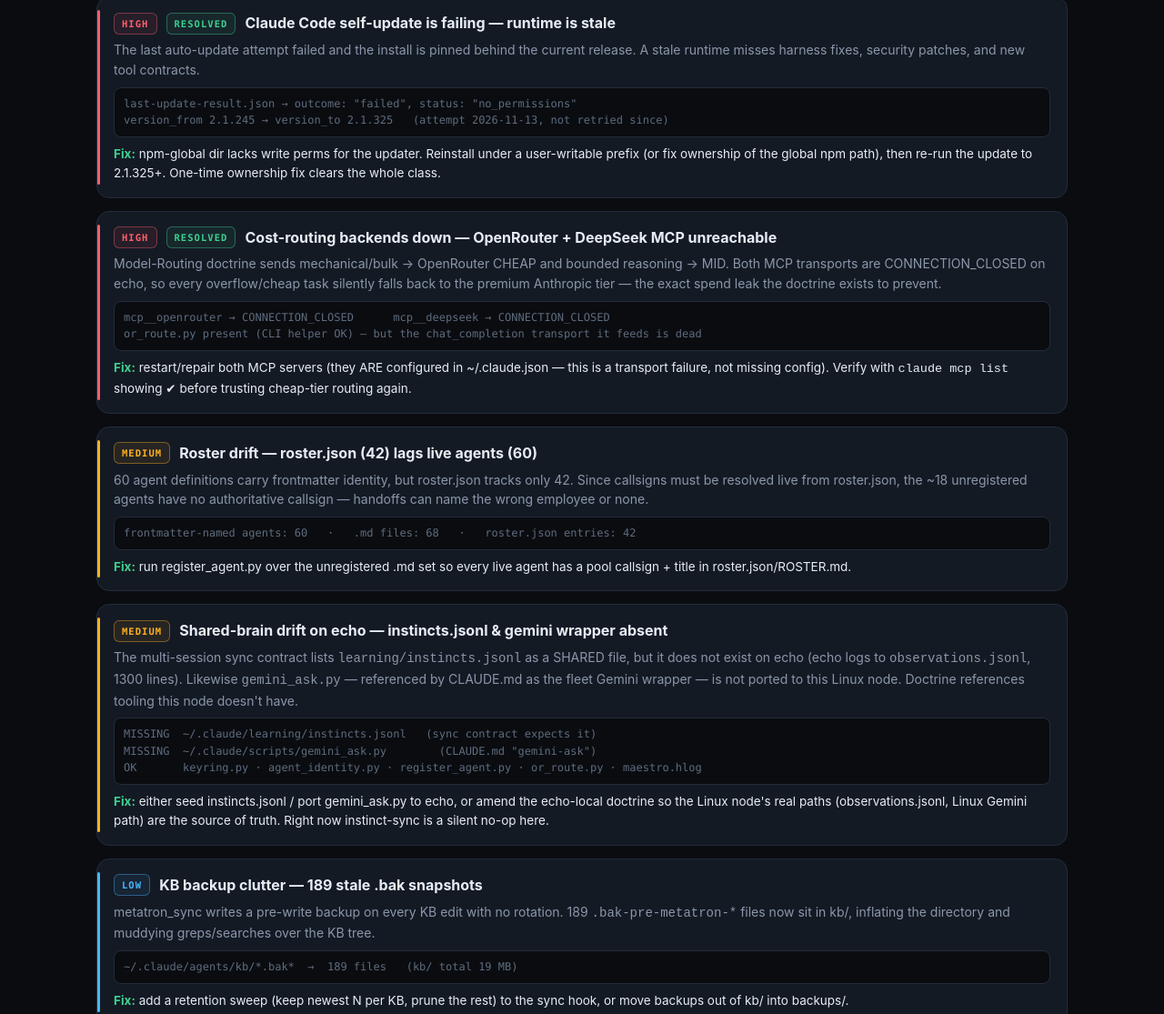
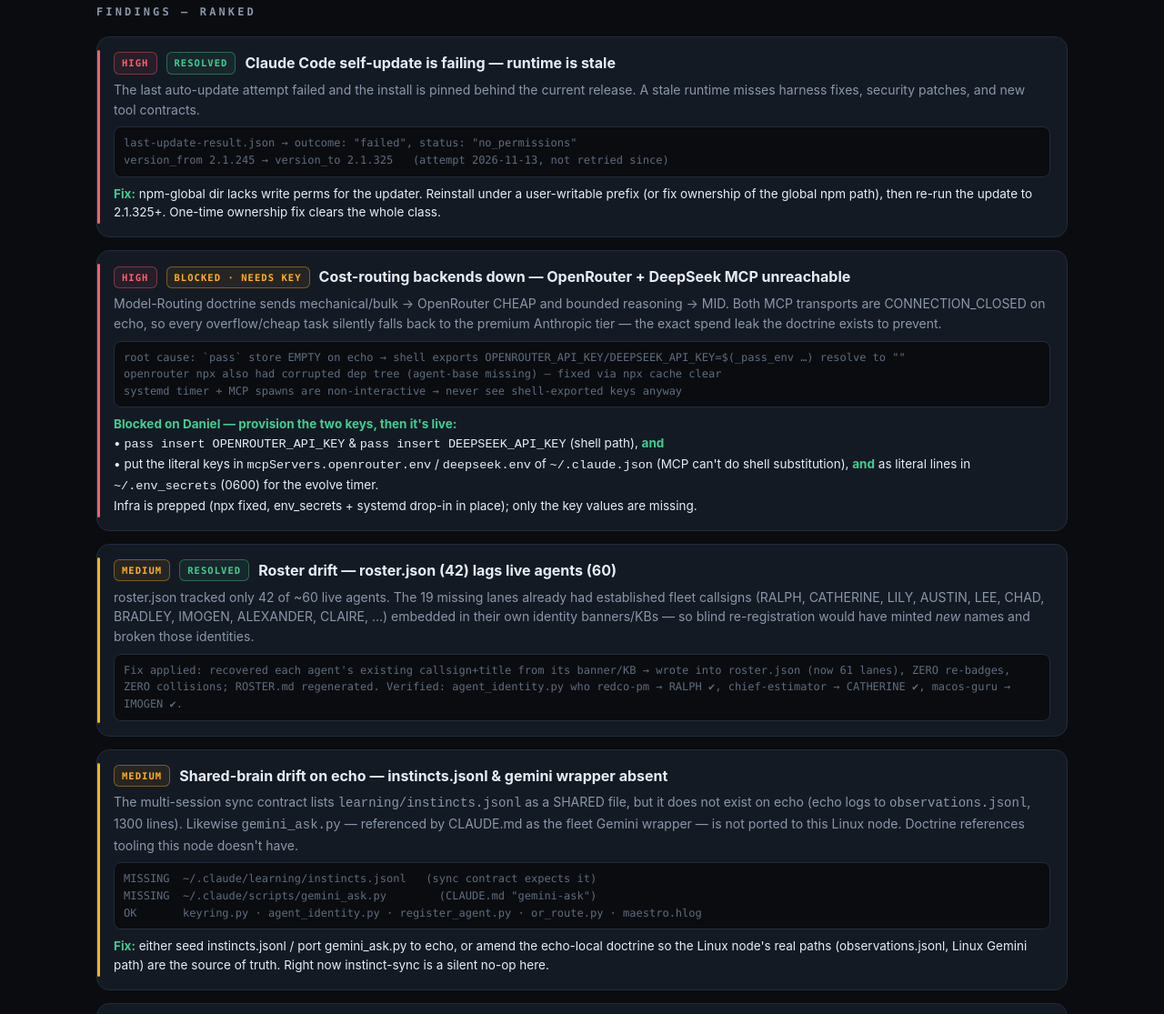
Before and after one commit to heyfinal/metatron-audits, a plain HTML site: page index.html in a window 1280 px wide. Shown: the part 1336-2451 px from the top of the page at 91% size. Drawn offline with Linux system fonts and the light colour scheme.

Commit message:
audit: honest correction — #1/#3 resolved, #2 blocked on key provisioning

```diff
--- a/index.html
+++ b/index.html
@@ -80,9 +80,9 @@
     <span>AUDITOR&nbsp; <b>METATRON (self)</b></span>
     <span>SCOPE&nbsp; <b>~/.claude install</b></span>
   </div>
-  <div class="grade"><span class="big g">A&minus;&nbsp;/&nbsp;Healthy</span><small>Both high-severity items remediated same day · medium/low items open</small></div>
-  <div style="margin-top:16px;padding:12px 16px;border:1px solid rgba(63,207,142,.4);background:rgba(63,207,142,.08);border-radius:12px;font-size:13.5px;color:var(--ink)">
-    <b style="color:var(--ok)">✔ Remediation applied 2026-11-22</b> — <b>#1</b> runtime confirmed current (mise-managed <b>2.1.330</b>, ahead of target); removed the orphaned root-owned npm-global <code>2.1.245</code> that was generating the recurring failed-update signal. <b>#2</b> OpenRouter + DeepSeek MCP restored — root cause was keys exported only in interactive shells (never inherited by non-interactive MCP spawns) plus a corrupted openrouter npx dep tree; keys wired into per-server <code>env</code>, npx cache cleared, both verified via live handshake. <span style="color:var(--mut)">Takes effect for new sessions on reconnect.</span>
+  <div class="grade"><span class="big g">B&nbsp;/&nbsp;Healthy</span><small>#1 resolved · #3 roster resolved · #2 blocked on key provisioning (Daniel)</small></div>
+  <div style="margin-top:16px;padding:12px 16px;border:1px solid rgba(255,176,32,.4);background:rgba(255,176,32,.08);border-radius:12px;font-size:13.5px;color:var(--ink)">
+    <b style="color:var(--ok)">✔ Remediation 2026-11-22</b> — <b>#1 RESOLVED:</b> runtime confirmed current (mise-managed <b>2.1.330</b>, ahead of target); removed the orphaned root-owned npm-global <code>2.1.245</code> driving the failed-update signal. <b>#3 RESOLVED:</b> recovered all 19 missing agents' established callsigns from their own identity banners/KBs and wrote them into <code>roster.json</code> (61 lanes) — no re-badging. <b style="color:var(--warn)">#2 BLOCKED:</b> deeper investigation found the OpenRouter/DeepSeek API keys are <b>not provisioned on echo at all</b> — the <code>pass</code> store is empty, so the shell's <code>$(_pass_env …)</code> exports resolve to nothing. The npx dep corruption was fixed and the env plumbing (<code>~/.env_secrets</code> + systemd drop-in) is prepped, but cost-routing stays down until Daniel provisions the two keys. Interim wiring was reverted to a clean state. <span style="color:var(--mut)">Honest correction: the first-pass "connected" check was tools/list only, which needs no auth.</span>
   </div>
 </div></header>
 
@@ -140,18 +140,21 @@ version_from 2.1.245 → version_to 2.1.325   (attempt 2026-11-13, not retried s
     </div>
 
     <div class="find high">
-      <h3><span class="sev high">High</span> <span class="sev good">Resolved</span> Cost-routing backends down — OpenRouter + DeepSeek MCP unreachable</h3>
+      <h3><span class="sev high">High</span> <span class="sev med">Blocked · needs key</span> Cost-routing backends down — OpenRouter + DeepSeek MCP unreachable</h3>
       <p>Model-Routing doctrine sends mechanical/bulk → OpenRouter CHEAP and bounded reasoning → MID. Both MCP transports are CONNECTION_CLOSED on echo, so every overflow/cheap task silently falls back to the premium Anthropic tier — the exact spend leak the doctrine exists to prevent.</p>
-      <div class="ev">mcp__openrouter → CONNECTION_CLOSED      mcp__deepseek → CONNECTION_CLOSED
-or_route.py present (CLI helper OK) — but the chat_completion transport it feeds is dead</div>
-      <div class="fix"><b>Fix:</b> restart/repair both MCP servers (they ARE configured in ~/.claude.json — this is a transport failure, not missing config). Verify with <code>claude mcp list</code> showing ✔ before trusting cheap-tier routing again.</div>
+      <div class="ev">root cause: `pass` store EMPTY on echo → shell exports OPENROUTER_API_KEY/DEEPSEEK_API_KEY=$(_pass_env …) resolve to ""
+openrouter npx also had corrupted dep tree (agent-base missing) — fixed via npx cache clear
+systemd timer + MCP spawns are non-interactive → never see shell-exported keys anyway</div>
+      <div class="fix"><b>Blocked on Daniel — provision the two keys, then it's live:</b><br>
+      • <code>pass insert OPENROUTER_API_KEY</code> &amp; <code>pass insert DEEPSEEK_API_KEY</code> (shell path), <b>and</b><br>
+      • put the literal keys in <code>mcpServers.openrouter.env</code> / <code>deepseek.env</code> of <code>~/.claude.json</code> (MCP can't do shell substitution), <b>and</b> as literal lines in <code>~/.env_secrets</code> (0600) for the evolve timer.<br>
+      Infra is prepped (npx fixed, env_secrets + systemd drop-in in place); only the key values are missing.</div>
     </div>
 
     <div class="find med">
-      <h3><span class="sev med">Medium</span> Roster drift — roster.json (42) lags live agents (60)</h3>
-      <p>60 agent definitions carry frontmatter identity, but roster.json tracks only 42. Since callsigns must be resolved live from roster.json, the ~18 unregistered agents have no authoritative callsign — handoffs can name the wrong employee or none.</p>
-      <div class="ev">frontmatter-named agents: 60   ·   .md files: 68   ·   roster.json entries: 42</div>
-      <div class="fix"><b>Fix:</b> run register_agent.py over the unregistered .md set so every live agent has a pool callsign + title in roster.json/ROSTER.md.</div>
+      <h3><span class="sev med">Medium</span> <span class="sev good">Resolved</span> Roster drift — roster.json (42) lags live agents (60)</h3>
+      <p>roster.json tracked only 42 of ~60 live agents. The 19 missing lanes already had established fleet callsigns (RALPH, CATHERINE, LILY, AUSTIN, LEE, CHAD, BRADLEY, IMOGEN, ALEXANDER, CLAIRE, …) embedded in their own identity banners/KBs — so blind re-registration would have minted <i>new</i> names and broken those identities.</p>
+      <div class="ev">Fix applied: recovered each agent's existing callsign+title from its banner/KB → wrote into roster.json (now 61 lanes), ZERO re-badges, ZERO collisions; ROSTER.md regenerated. Verified: agent_identity.py who redco-pm → RALPH ✔, chief-estimator → CATHERINE ✔, macos-guru → IMOGEN ✔.</div>
     </div>
 
     <div class="find med">
@@ -193,9 +196,9 @@ OK       keyring.py · agent_identity.py · register_agent.py · or_route.py ·
 <section>
   <h2>Priority actions</h2>
   <div class="two">
-    <div class="find high" style="padding:14px 16px"><h3 style="font-size:14px"><span class="sev high">1</span> Fix npm-global perms → update to 2.1.325+</h3><p style="margin:4px 0 0">Unblocks every future auto-update. One ownership fix.</p></div>
-    <div class="find high" style="padding:14px 16px"><h3 style="font-size:14px"><span class="sev high">2</span> Restore OpenRouter + DeepSeek MCP</h3><p style="margin:4px 0 0">Stops silent premium-tier spend on cheap work.</p></div>
-    <div class="find med" style="padding:14px 16px"><h3 style="font-size:14px"><span class="sev med">3</span> Register the 18 orphan agents</h3><p style="margin:4px 0 0">Guarantees correct callsign resolution at dispatch.</p></div>
+    <div class="find high" style="padding:14px 16px"><h3 style="font-size:14px"><span class="sev good">1 ✔</span> Runtime already current; orphan removed</h3><p style="margin:4px 0 0">Active 2.1.330 (mise); failed-update noise eliminated.</p></div>
+    <div class="find high" style="padding:14px 16px"><h3 style="font-size:14px"><span class="sev med">2 ⧗</span> Provision OpenRouter + DeepSeek keys</h3><p style="margin:4px 0 0">Blocked on Daniel — keys absent on echo; infra prepped.</p></div>
+    <div class="find med" style="padding:14px 16px"><h3 style="font-size:14px"><span class="sev good">3 ✔</span> 19 agents reconciled into roster</h3><p style="margin:4px 0 0">Existing callsigns recovered; no re-badging.</p></div>
     <div class="find med" style="padding:14px 16px"><h3 style="font-size:14px"><span class="sev med">4</span> Reconcile echo-local doctrine paths</h3><p style="margin:4px 0 0">instincts.jsonl / gemini wrapper vs this node's reality.</p></div>
     <div class="find low" style="padding:14px 16px"><h3 style="font-size:14px"><span class="sev low">5</span> Prune 189 KB .bak files</h3><p style="margin:4px 0 0">Add rotation to the sync hook.</p></div>
     <div class="find low" style="padding:14px 16px"><h3 style="font-size:14px"><span class="sev low">6</span> Drop duplicate MCP placeholders</h3><p style="margin:4px 0 0">Clean the server list.</p></div>
```
